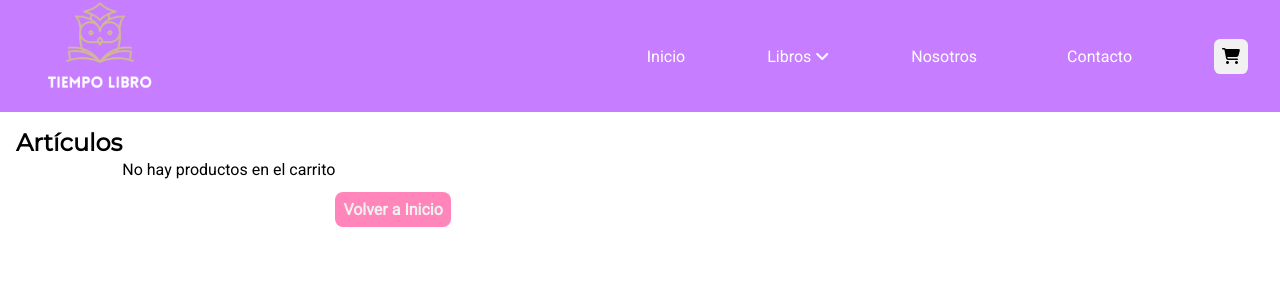
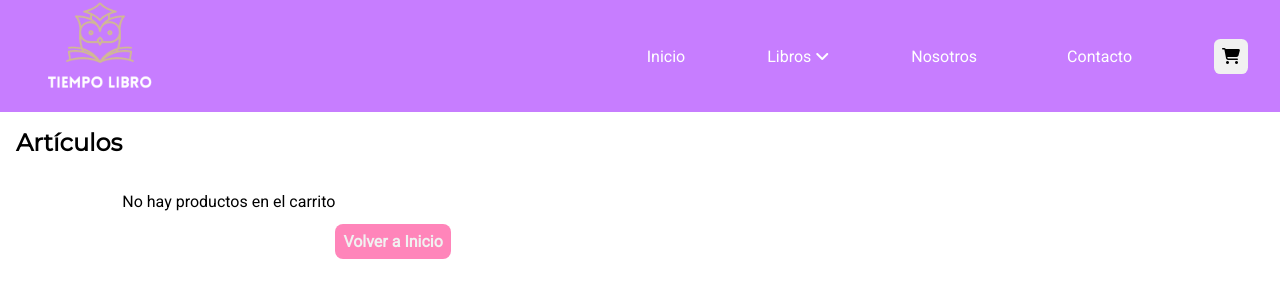
Before and after one commit to grGrimales/ecommerce-tiempo-libro, a React (Create React App) app: page /cart in a window 1280 px wide. Shown: the top 300 px of the page. Built offline with nearby package versions, Linux system fonts and the light colour scheme; some icons are missing.

Commit message:
Se añade clase de entrada a container de cart

```diff
--- a/src/components/Cart.js
+++ b/src/components/Cart.js
@@ -13,7 +13,7 @@
         <h2>Artículos</h2>
         <div className="animate__animated animate__fadeIn cart">
           {cart.length === 0 ? (
-            <div className="cart__empty">
+            <div className="cart__empty animate__animated animate__fadeIn cart">
               <p>No hay productos en el carrito</p>
 
               <Link className="cart__link" to="/">
```
